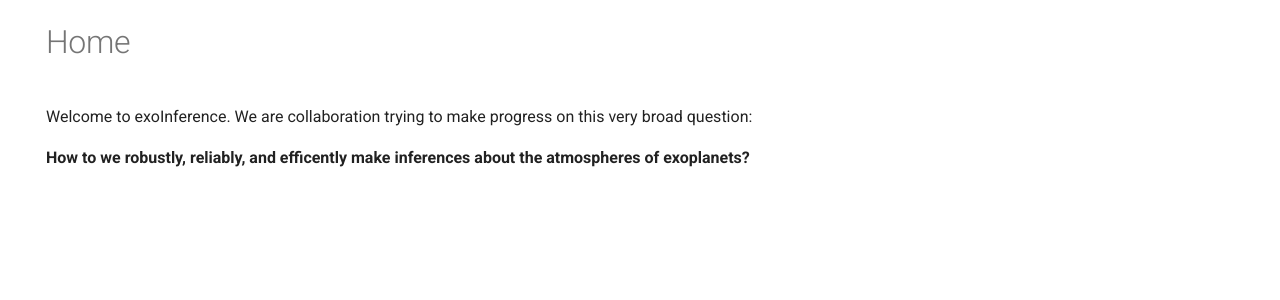
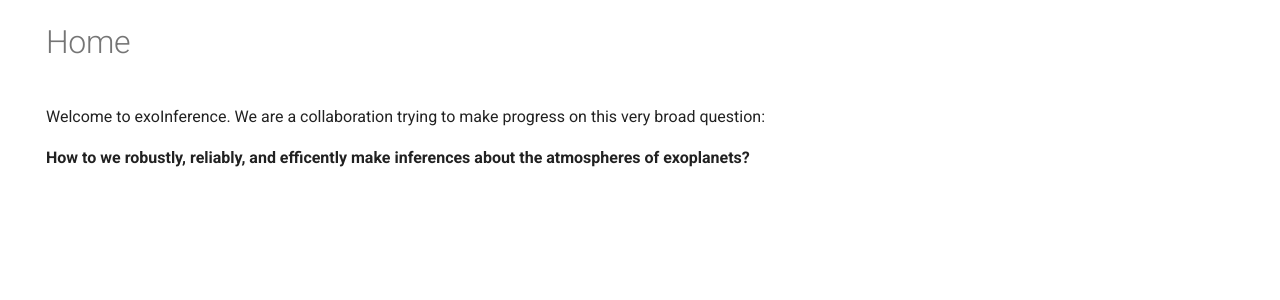
Before and after one commit to exoInference/exoinference.github.io, an MkDocs documentation site: the page built from docs/index.md, in a window 1280 px wide. Shown: the part 124-424 px from the top of the page. Built offline with MkDocs 1.6.1 and Material for MkDocs 9.7.7, drawn with Linux system fonts in a browser that asks for light colours.

```diff
--- a/docs/index.md
+++ b/docs/index.md
@@ -4,6 +4,6 @@ hide:
   - toc
 ---
 
-Welcome to exoInference. We are collaboration trying to make progress on this very broad question:
+Welcome to exoInference. We are a collaboration trying to make progress on this very broad question:
 
 **How to we robustly, reliably, and efficently make inferences about the atmospheres of exoplanets?**
```
